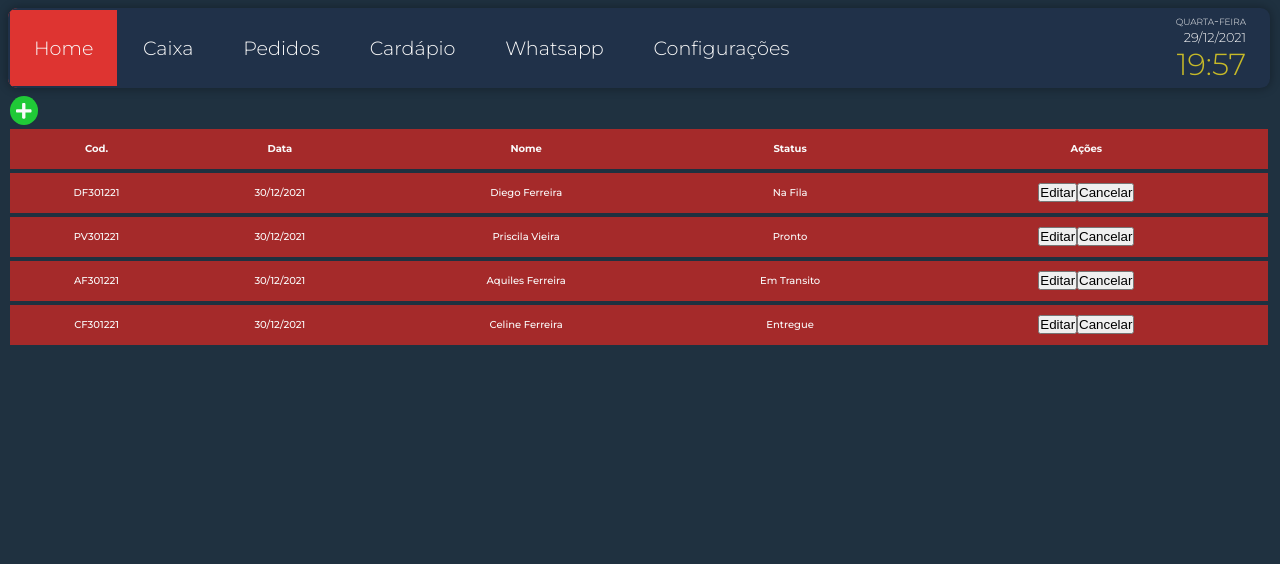
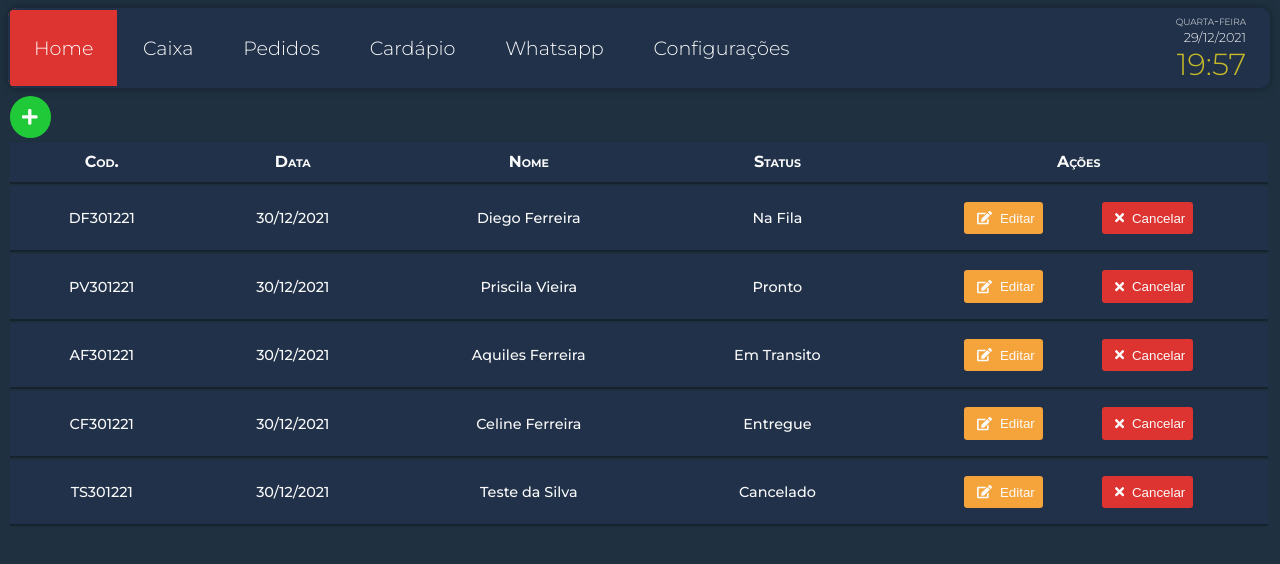
Before and after one commit to di-ferreira/delivery-app, a React (Create React App) app: page /pedidos in a window 1280 px wide. Shown: the top 564 px of the page. Built offline with nearby package versions, Linux system fonts and the light colour scheme.

Commit message:
add TableData Component

```diff
--- a/src/colors.ts
+++ b/src/colors.ts
@@ -6,6 +6,7 @@ export const colors = {
   red: "#de3431",
   green: "#20c937",
   yellow: "#c7ba28",
+  warn: "#f5a43b",
   white: "#FAFAFA",
   gray: "#AAA",
   whiteGray: "230,230,230",
--- a/src/components/Button/index.tsx
+++ b/src/components/Button/index.tsx
@@ -1,8 +1,7 @@
 import React from "react";
-import { FontAwesomeIcon } from "@fortawesome/react-fontawesome";
 import { IconProp, SizeProp } from "@fortawesome/fontawesome-svg-core";
 
-import { Container, iButtonType } from "./styles";
+import { Container, iButtonType, IconButton } from "./styles";
 
 interface iButton {
   Text?: string;
@@ -30,7 +29,7 @@ const Button: React.FC<iButton> = ({
       title={Title}
       onClick={() => onclick()}
     >
-      {Icon && <FontAwesomeIcon icon={Icon} size={Size} />}
+      {Icon && <IconButton icon={Icon} size={Size} />}
       {Text && <span>{Text}</span>}
     </Container>
   );
--- a/src/components/Button/styles.ts
+++ b/src/components/Button/styles.ts
@@ -1,6 +1,6 @@
 import styled from "styled-components";
 import { colors } from "../../colors";
-
+import { FontAwesomeIcon } from "@fortawesome/react-fontawesome";
 export type iButtonType = "default" | "success" | "warn" | "danger";
 
 interface isButton {
@@ -11,18 +11,23 @@ interface isButton {
 export const Container = styled.button<isButton>`
   display: flex;
   align-items: center;
-  justify-content: center;
+  /* justify-content: center; */
   cursor: pointer;
   color: ${colors.white};
   border: none;
-  padding: 0.35rem 0.4rem;
-  border-radius: ${(props) => (props.rounded ? "50%" : 0)};
+  padding: ${(props) =>
+    props.rounded ? "0.25rem 0.3rem" : "0.1rem 0.5rem 0.1rem 0.3rem"};
+  border-radius: ${(props) => (props.rounded ? "50%" : "0.2rem")};
   background-color: ${(props) =>
     props.typeButton === "danger"
       ? colors.red
       : props.typeButton === "warn"
-      ? colors.yellow
+      ? colors.warn
       : props.typeButton === "success"
       ? colors.green
       : colors.gray};
 `;
+
+export const IconButton = styled(FontAwesomeIcon)`
+  margin: 0.5rem;
+`;
--- a/src/components/TableData/index.tsx
+++ b/src/components/TableData/index.tsx
@@ -1,6 +1,7 @@
 import React from "react";
 import Button from "../Button";
-import { faPlus } from "@fortawesome/free-solid-svg-icons";
+import { faPlus, faEdit, faTimes } from "@fortawesome/free-solid-svg-icons";
+import { useState } from "react";
 import {
   Container,
   Table,
@@ -8,9 +9,51 @@ import {
   TableContent,
   TableTools,
   TableRow,
+  TableColumn,
 } from "./styles";
 
+interface iTableData {
+  columTitles: string[];
+  resultData: any[];
+}
+
 const TableData: React.FC = () => {
+  const [data, setData] = useState<iTableData>({
+    resultData: [
+      {
+        codigo: "DF301221",
+        data: "30/12/2021",
+        nome: "Diego Ferreira",
+        status: "Na Fila",
+      },
+      {
+        codigo: "PV301221",
+        data: "30/12/2021",
+        nome: "Priscila Vieira",
+        status: "Pronto",
+      },
+      {
+        codigo: "AF301221",
+        data: "30/12/2021",
+        nome: "Aquiles Ferreira",
+        status: "Em Transito",
+      },
+      {
+        codigo: "CF301221",
+        data: "30/12/2021",
+        nome: "Celine Ferreira",
+        status: "Entregue",
+      },
+      {
+        codigo: "TS301221",
+        data: "30/12/2021",
+        nome: "Teste da Silva",
+        status: "Cancelado",
+      },
+    ],
+    columTitles: ["Cod.", "Data", "Nome", "Status", "Ações"],
+  });
+
   return (
     <Container>
       <TableTools>
@@ -26,54 +69,35 @@ const TableData: React.FC = () => {
       <Table>
         <TableHeader>
           <TableRow>
-            <th>Cod.</th>
-            <th>Data</th>
-            <th>Nome</th>
-            <th>Status</th>
-            <th>Ações</th>
+            {data?.columTitles.map((t: string, index) => (
+              <th key={index}>{t}</th>
+            ))}
           </TableRow>
         </TableHeader>
+
         <TableContent>
-          <TableRow>
-            <td>DF301221</td>
-            <td>30/12/2021</td>
-            <td>Diego Ferreira</td>
-            <td>Na Fila</td>
-            <td>
-              <button>Editar</button>
-              <button>Cancelar</button>
-            </td>
-          </TableRow>
-          <TableRow>
-            <td>PV301221</td>
-            <td>30/12/2021</td>
-            <td>Priscila Vieira</td>
-            <td>Pronto</td>
-            <td>
-              <button>Editar</button>
-              <button>Cancelar</button>
-            </td>
-          </TableRow>
-          <TableRow>
-            <td>AF301221</td>
-            <td>30/12/2021</td>
-            <td>Aquiles Ferreira</td>
-            <td>Em Transito</td>
-            <td>
-              <button>Editar</button>
-              <button>Cancelar</button>
-            </td>
-          </TableRow>
-          <TableRow>
-            <td>CF301221</td>
-            <td>30/12/2021</td>
-            <td>Celine Ferreira</td>
-            <td>Entregue</td>
-            <td>
-              <button>Editar</button>
-              <button>Cancelar</button>
-            </td>
-          </TableRow>
+          {data.resultData.map((d, index) => (
+            <TableRow key={index}>
+              <TableColumn>{d.codigo}</TableColumn>
+              <TableColumn>{d.data}</TableColumn>
+              <TableColumn>{d.nome}</TableColumn>
+              <TableColumn>{d.status}</TableColumn>
+              <TableColumn action={true}>
+                <Button
+                  Text="Editar"
+                  Icon={faEdit}
+                  onclick={() => {}}
+                  Type="warn"
+                />
+                <Button
+                  Text="Cancelar"
+                  Icon={faTimes}
+                  onclick={() => {}}
+                  Type="danger"
+                />
+              </TableColumn>
+            </TableRow>
+          ))}
         </TableContent>
       </Table>
     </Container>
--- a/src/components/TableData/styles.ts
+++ b/src/components/TableData/styles.ts
@@ -1,4 +1,9 @@
 import styled from "styled-components";
+import { colors } from "../../colors";
+
+interface iColumn {
+  action?: boolean;
+}
 
 export const Container = styled.div`
   width: 100%;
@@ -14,16 +19,30 @@ export const Table = styled.table`
   border-spacing: 0 0.25rem;
 `;
 
-export const TableHeader = styled.thead``;
+export const TableHeader = styled.thead`
+  th {
+    text-align: center;
+    font-size: 1rem;
+    font-variant: small-caps;
+  }
+`;
 
 export const TableContent = styled.tbody``;
 
+export const TableColumn = styled.td<iColumn>`
+  ${(props) => (props.action ? "display:flex;" : "display: table-cell;")}
+  align-items: center;
+  justify-content: space-evenly;
+  padding: 1rem;
+  height: 100%;
+  text-align: center;
+  font-size: 0.9rem;
+`;
+
 export const TableRow = styled.tr`
-  background-color: brown;
   height: 2.5rem;
-  td {
-    text-align: center;
-  }
+  background-color: ${colors.componentColor};
+  box-shadow: 0px 1px 1px 1px rgba(${colors.blackRgb}, 0.3);
 `;
 
 export const TableTools = styled.div``;
```
